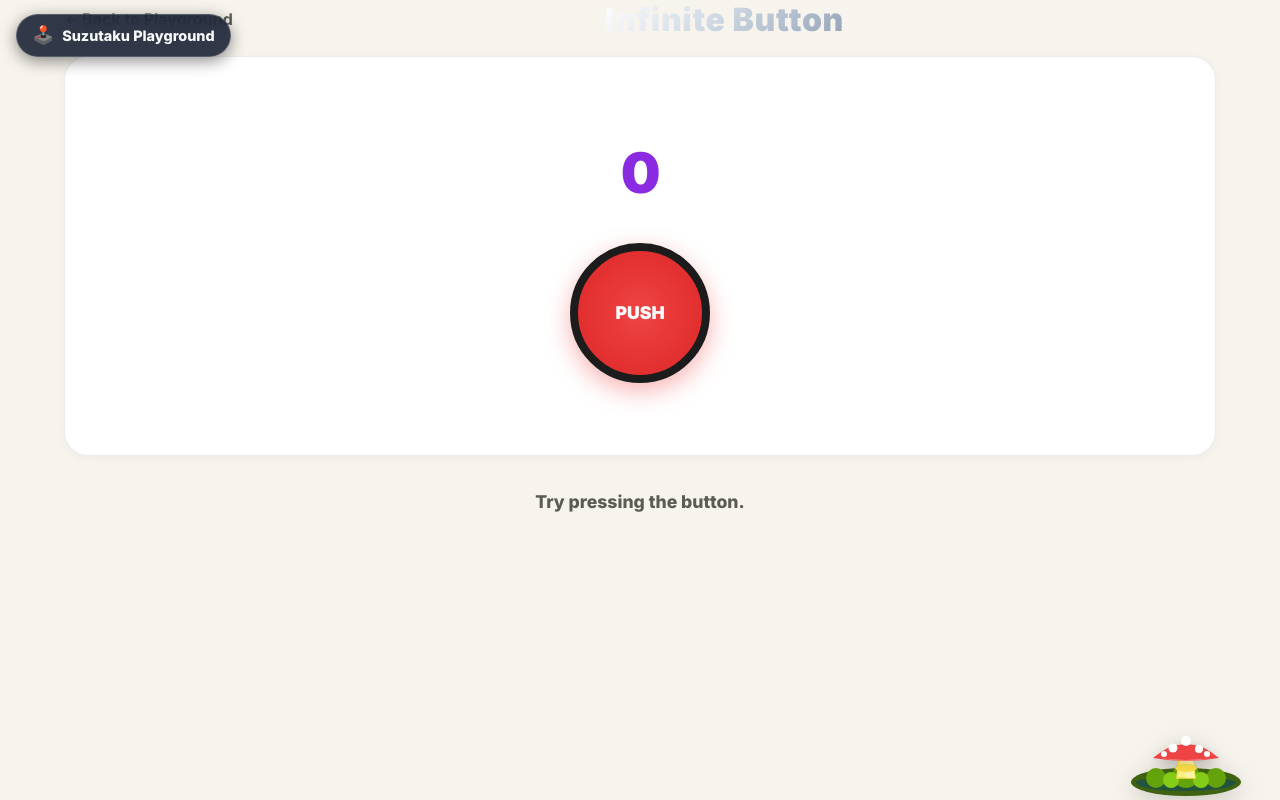
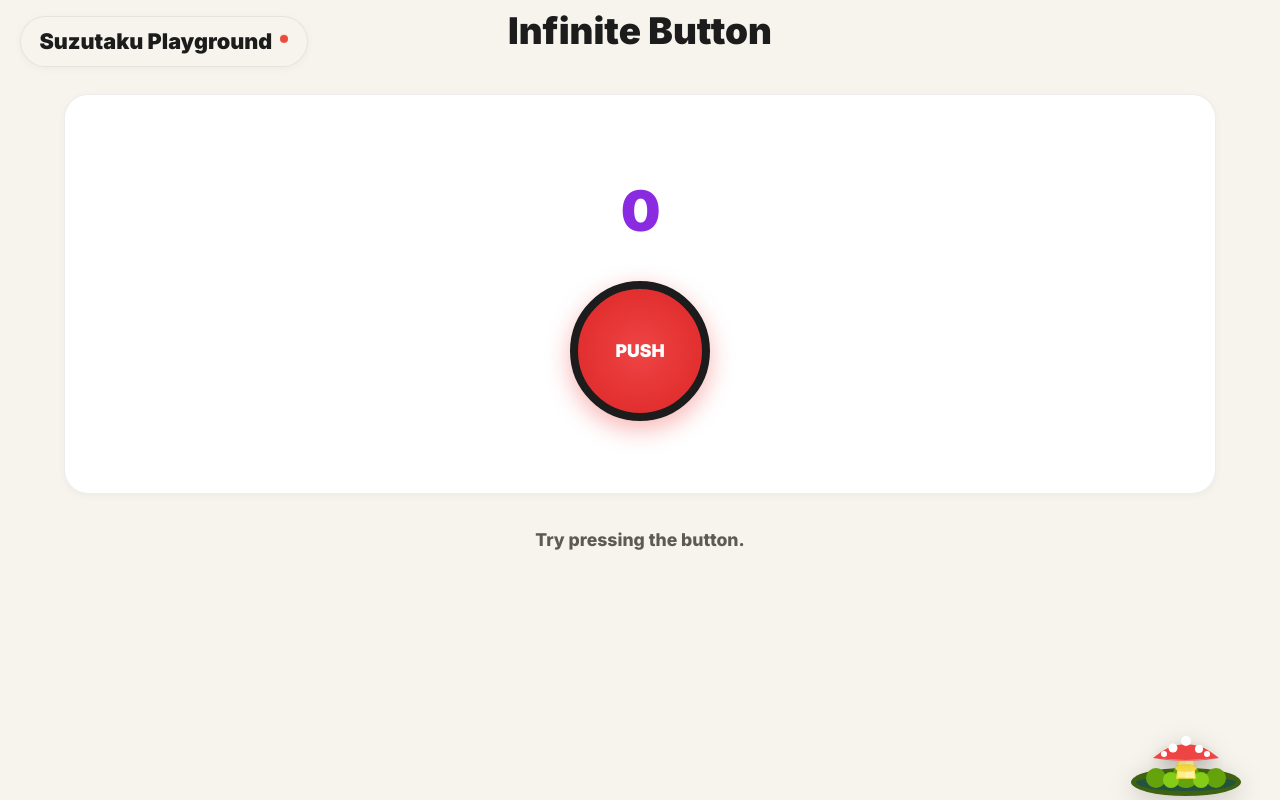
Before and after one commit to suzutaku6311-eng/suzutaku-playground, a React (Vite) app: page /games/infinite-button in a window 1280 px wide. Built offline with nearby package versions, Linux system fonts and the light colour scheme.

Commit message:
style: fix white/transparent title contrast on light background games, remove in-game back buttons, match game topbar logo with home logo, and remove aboutDesc text from footer

```diff
--- a/src/App.tsx
+++ b/src/App.tsx
@@ -46,8 +46,8 @@ const AppContent: React.FC = () => {
       {gameMode ? (
         <div className="neal-game-topbar">
           <Link to="/games" className="neal-game-logo-pill" title="Return to Suzutaku Playground">
-            <span className="neal-logo-icon">🕹️</span>
-            <span className="neal-logo-text">Suzutaku Playground</span>
+            Suzutaku Playground
+            <span className="logo-dot"></span>
           </Link>
         </div>
       ) : (
--- a/src/components/Footer.tsx
+++ b/src/components/Footer.tsx
@@ -48,7 +48,6 @@ export const Footer: React.FC = () => {
             </a>
           </div>
           <div>&copy; {currentYear} Suzutaku Playground.</div>
-          <div style={{ marginTop: '4px', fontSize: '0.7rem' }}>{t('home.aboutDesc')}</div>
         </div>
       </div>
     </footer>
--- a/src/games/infiniteButton/InfiniteButton.tsx
+++ b/src/games/infiniteButton/InfiniteButton.tsx
@@ -1,5 +1,4 @@
 import React, { useState, useRef, useEffect } from 'react';
-import { Link } from 'react-router-dom';
 import { motion } from 'framer-motion';
 import { track } from '@vercel/analytics';
 import { useLanguage } from '../../i18n/LanguageContext';
@@ -172,15 +171,10 @@ export const InfiniteButton: React.FC = () => {
 
   return (
     <div className="container button-game-container ">
-      <div className="universe-header">
-        <Link to="/" className="back-btn">
-          <svg width="14" height="14" viewBox="0 0 24 24" fill="none" stroke="currentColor" strokeWidth="2.5" strokeLinecap="round" strokeLinejoin="round">
-            <line x1="19" y1="12" x2="5" y2="12" />
-            <polyline points="12 19 5 12 12 5" />
-          </svg>
-          {t('konbini.back')}
-        </Link>
-        <h1 className="page-title">{language === 'ja' ? '無限ボタン' : 'Infinite Button'}</h1>
+      <div className="universe-header" style={{ justifyContent: 'center', textAlign: 'center' }}>
+        <h1 className="page-title" style={{ color: 'var(--text-color)', fontWeight: 900, fontSize: '2.3rem', margin: '0.5rem auto 1.5rem auto' }}>
+          {language === 'ja' ? '無限ボタン' : 'Infinite Button'}
+        </h1>
       </div>
 
       {!isFinished ? (
--- a/src/games/konbini1000/KonbiniGame.tsx
+++ b/src/games/konbini1000/KonbiniGame.tsx
@@ -1,5 +1,4 @@
 import React, { useState } from 'react';
-import { Link } from 'react-router-dom';
 import { track } from '@vercel/analytics';
 import { useLanguage } from '../../i18n/LanguageContext';
 import { products } from './products';
@@ -239,13 +238,6 @@ export const KonbiniGame: React.FC = () => {
   return (
     <div className="container konbini-game-container animate-fade-in">
       <div className="konbini-header">
-        <Link to="/" className="back-btn">
-          <svg width="14" height="14" viewBox="0 0 24 24" fill="none" stroke="currentColor" strokeWidth="2.5" strokeLinecap="round" strokeLinejoin="round">
-            <line x1="19" y1="12" x2="5" y2="12" />
-            <polyline points="12 19 5 12 12 5" />
-          </svg>
-          {t('konbini.back')}
-        </Link>
         <h1 className="page-title">{t('konbini.title')}</h1>
       </div>
 
--- a/src/games/konbini1000/konbini.css
+++ b/src/games/konbini1000/konbini.css
@@ -4,24 +4,18 @@
 
 .konbini-header {
   display: flex;
-  justify-content: space-between;
+  justify-content: center;
   align-items: center;
-  margin-bottom: var(--spacing-lg);
-  flex-wrap: wrap;
-  gap: var(--spacing-md);
+  margin: 0.5rem 0 1.5rem 0;
+  text-align: center;
 }
 
-.back-btn {
-  display: inline-flex;
-  align-items: center;
-  gap: var(--spacing-xs);
-  font-weight: 700;
-  color: var(--text-muted);
-  transition: color var(--transition-fast);
-}
-
-.back-btn:hover {
-  color: var(--accent-color);
+.konbini-header .page-title {
+  color: var(--text-color);
+  font-weight: 900;
+  font-size: 2.3rem;
+  margin: 0 auto;
+  text-align: center;
 }
 
 /* Dashboard */
--- a/src/games/universeScale/universe.css
+++ b/src/games/universeScale/universe.css
@@ -16,7 +16,7 @@
   width: 100%;
 }
 
-.page-title {
+.universe-game-container .page-title {
   margin: 0 auto;
   text-align: center;
   font-size: 2rem;
--- a/src/styles/global.css
+++ b/src/styles/global.css
@@ -193,32 +193,28 @@ h3 {
 .neal-game-logo-pill {
   pointer-events: auto;
   position: absolute;
-  top: 14px;
-  left: 16px;
+  top: 16px;
+  left: 20px;
   display: inline-flex;
   align-items: center;
-  gap: 0.5rem;
-  background: rgba(15, 23, 42, 0.85);
-  border: 1.5px solid rgba(255, 255, 255, 0.18);
-  padding: 0.4rem 0.95rem;
+  gap: 8px;
+  background: rgba(247, 244, 237, 0.92);
+  border: 1.5px solid var(--card-border);
+  padding: 0.45rem 1.15rem;
   border-radius: 99px;
-  box-shadow: 0 4px 16px rgba(0, 0, 0, 0.45);
-  font-weight: 800;
-  font-size: 0.9rem;
-  color: #f8fafc;
+  box-shadow: var(--shadow-sm);
+  font-weight: 900;
+  font-size: 1.35rem;
+  color: var(--text-color);
   transition: all 0.2s cubic-bezier(0.16, 1, 0.3, 1);
   text-decoration: none;
   backdrop-filter: blur(12px);
 }
 
 .neal-game-logo-pill:hover {
-  background: #ffffff;
-  color: #0f172a;
-  border-color: #ffffff;
-  transform: translateY(-1.5px) scale(1.04);
-  box-shadow: 0 8px 24px rgba(255, 255, 255, 0.35);
+  background: var(--text-color);
+  color: var(--bg-color);
+  border-color: var(--text-color);
+  transform: translateY(-1.5px) scale(1.03);
+  box-shadow: var(--shadow-md);
 }
-
-.neal-logo-icon {
-  font-size: 1.1rem;
-}
```
